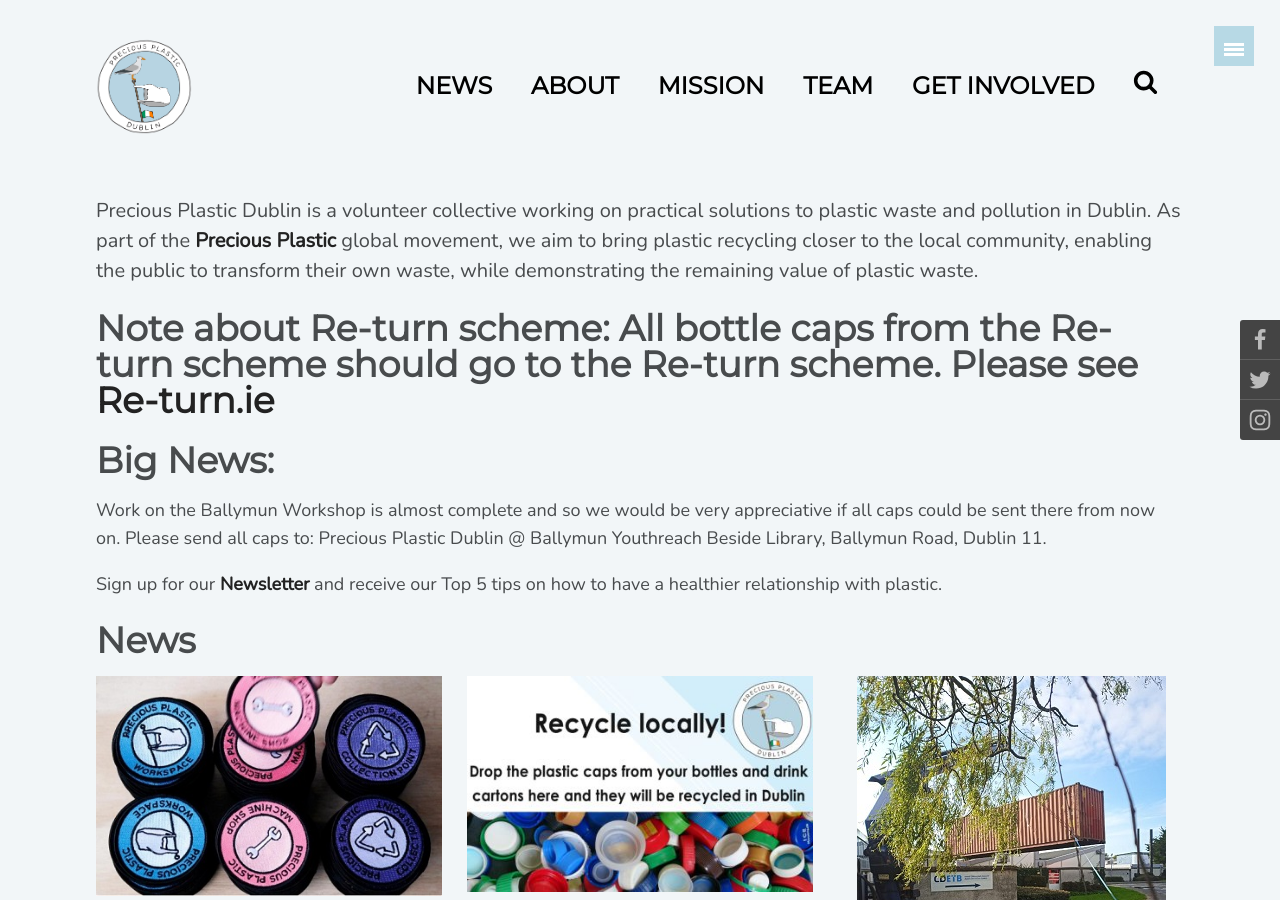
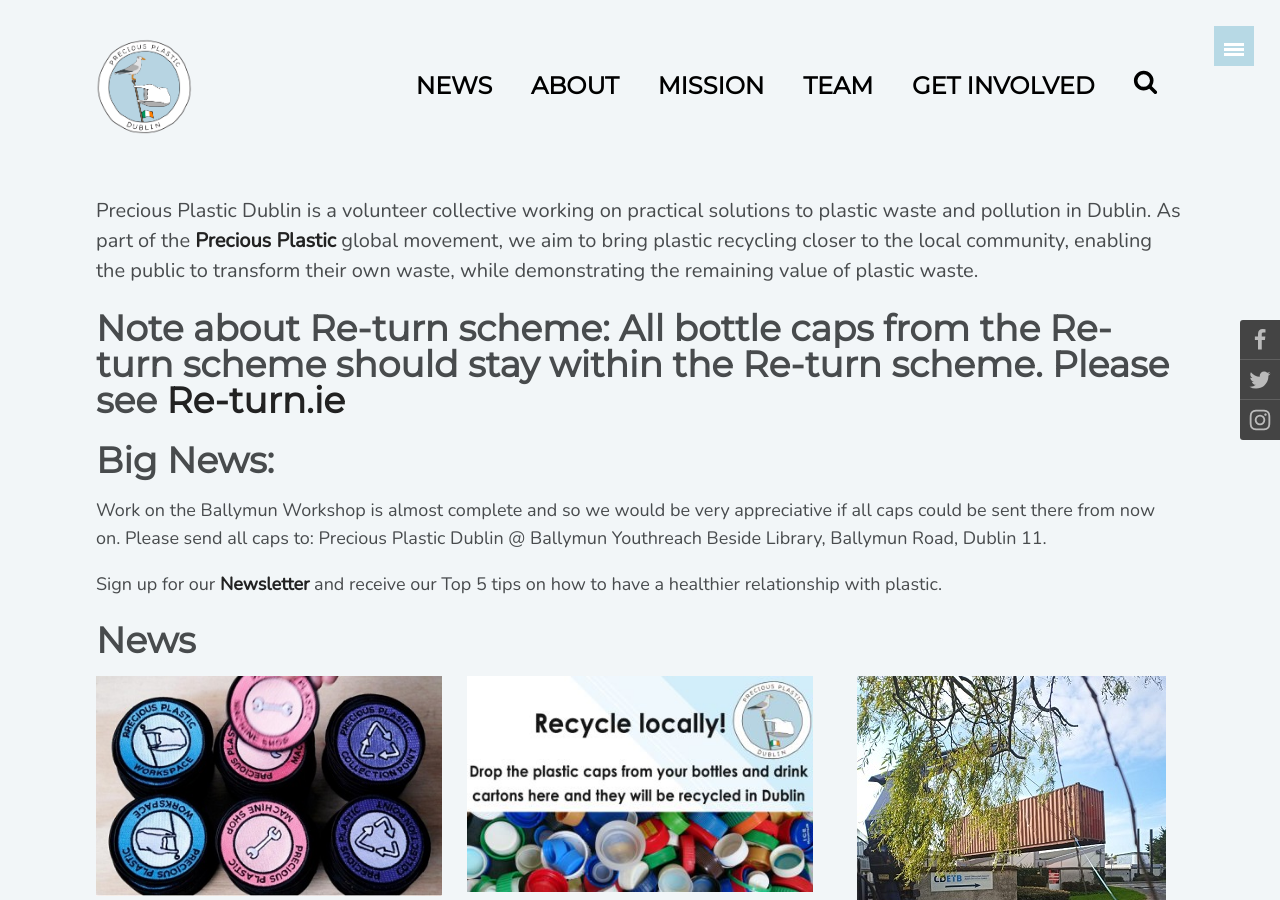
Before and after one commit to preciousplasticdublin/preciousplasticdublin.github.io, a Jekyll site: the page built from index.md, in a window 1280 px wide and 900 px high. Built offline with Jekyll 4.4.1, drawn with Linux system fonts in a browser that asks for light colours; comment, search, counter and statistics services are not loaded.

Commit message:
Update index.md return scheme rewording

```diff
--- a/index.md
+++ b/index.md
@@ -5,7 +5,7 @@
 
 Precious Plastic Dublin is a volunteer collective working on practical solutions to plastic waste and pollution in Dublin. As part of the [Precious Plastic](https://preciousplastic.com) global movement, we aim to bring plastic recycling closer to the local community, enabling the public to transform their own waste, while demonstrating the remaining value of plastic waste.
 
-# Note about Re-turn scheme: All bottle caps from the Re-turn scheme should go to the Re-turn scheme. Please see [Re-turn.ie](https://re-turn.ie)
+# Note about Re-turn scheme: All bottle caps from the Re-turn scheme should stay within the Re-turn scheme. Please see [Re-turn.ie](https://re-turn.ie)
 
 # Big News:
 Work on the Ballymun Workshop is almost complete and so we would be very appreciative if all caps could be sent there from now on.
```
